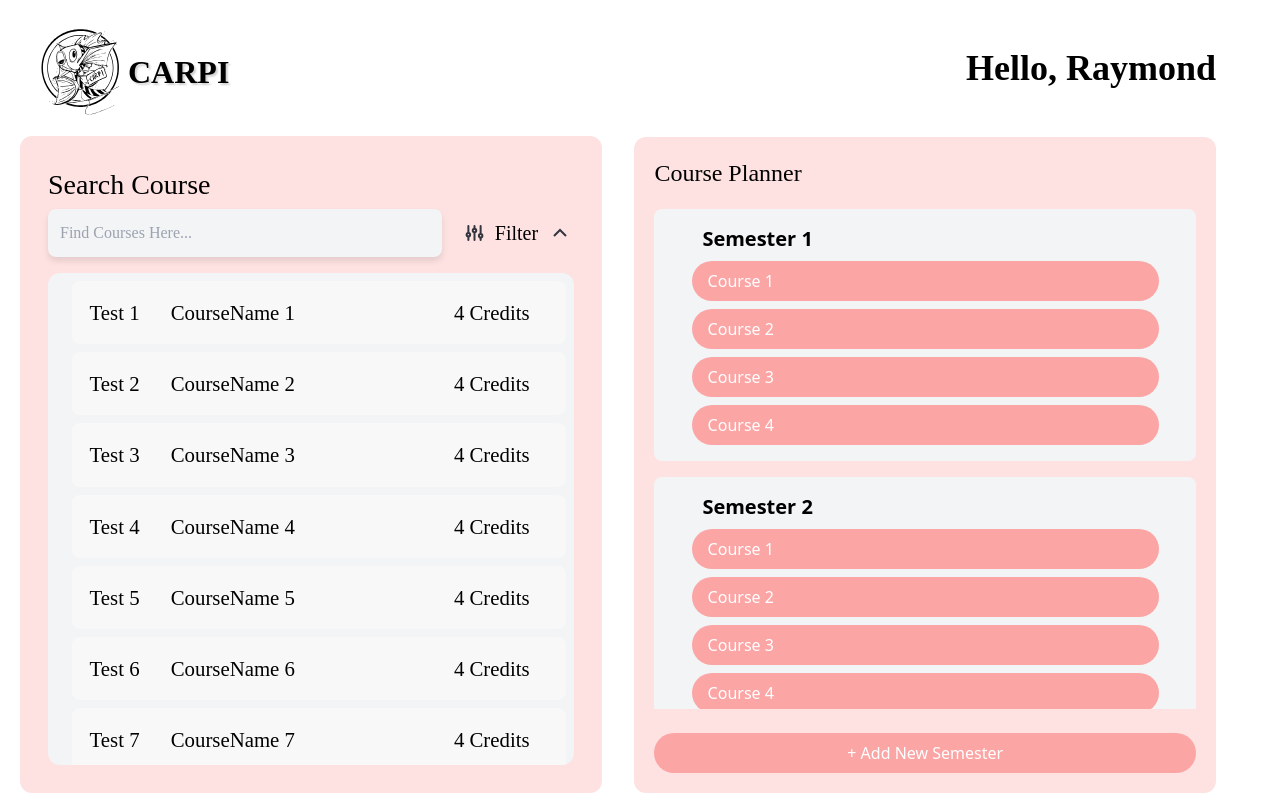
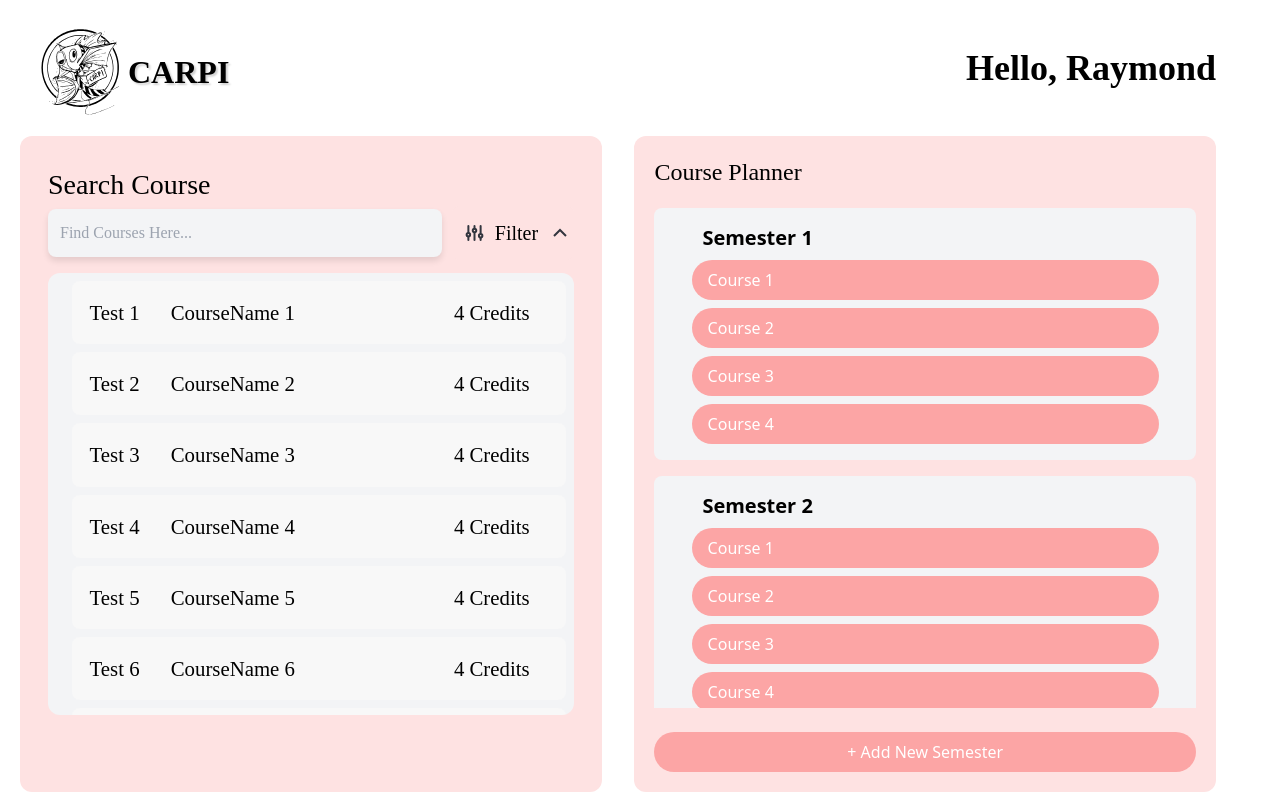
Before and after one commit to CARPI-Bot/CARPI-Site, a React (Create React App) app: page / in a window 1280 px wide. Both pictures are taken after a click on the picture 640 px from the left and 400 px from the top of the page. Built offline with nearby package versions, Linux system fonts and the light colour scheme; a web font is replaced by a local one.

Commit message:
Search Courses changes
When the filter dropdown is clicked, the course searcher now stays the same height as the planner.

```diff
--- a/src/components/SearchCourse.jsx
+++ b/src/components/SearchCourse.jsx
@@ -14,18 +14,18 @@ const styles = {
     minHeight: '25em',
     padding: '1.75rem',
     marginLeft: '1.25rem',
-
     backgroundColor: 'rgb(254, 226, 226)',
     borderRadius: '0.75rem',
     fontFamily: 'Single Day, cursive',
+    height: '656px', // Set a fixed height
+    overflow: 'hidden', // Hide overflow to prevent height shift
   },
   coursesContainer: {
     flexGrow: 1,
     borderRadius: '0.75rem',
     overflowY: 'auto',
     paddingBottom: '10px',
-    maxHeight: '500px',
-    minHeight: '500px',
+    maxHeight: 'calc(100% - 150px)', // Adjust max height to account for filter options
   },
   heading: {
     textAlign: 'left',
@@ -66,6 +66,8 @@ const styles = {
     backgroundColor: '#f3f4f6',
     boxShadow: '0px 4px 6px rgba(0, 0, 0, 0.1)',
     borderRadius: '0.5rem',
+    overflowY: 'auto', // Enable vertical scrolling for filter options
+    maxHeight: '150px', // Set a max height for filter options
   },
   attribute: {
     fontSize: '15px',
```
